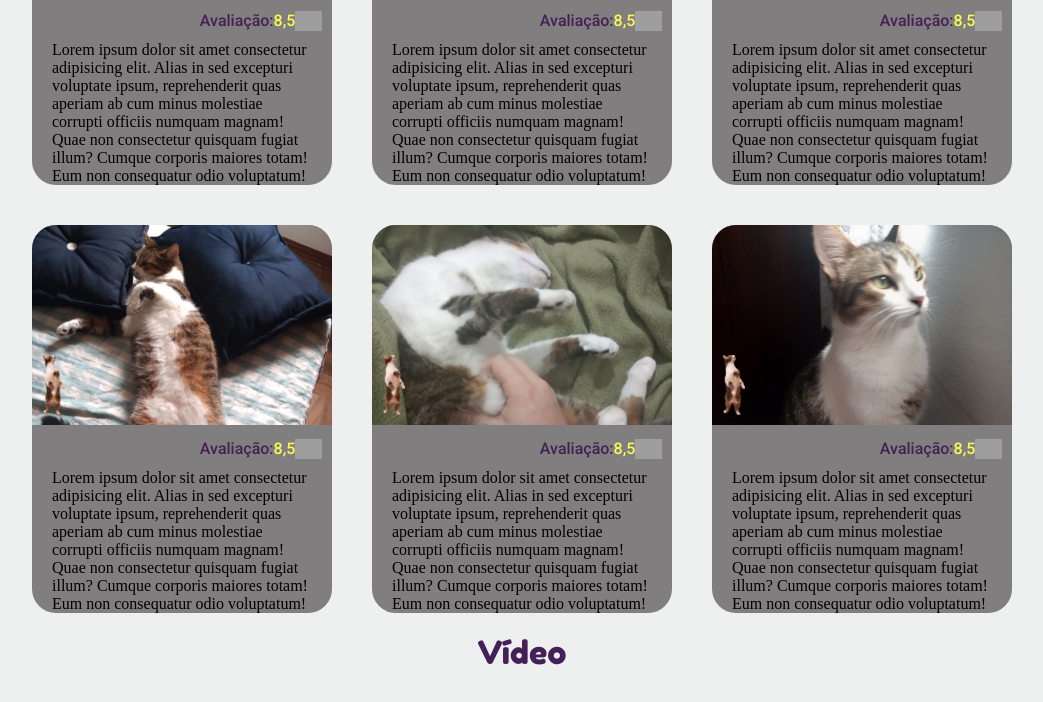
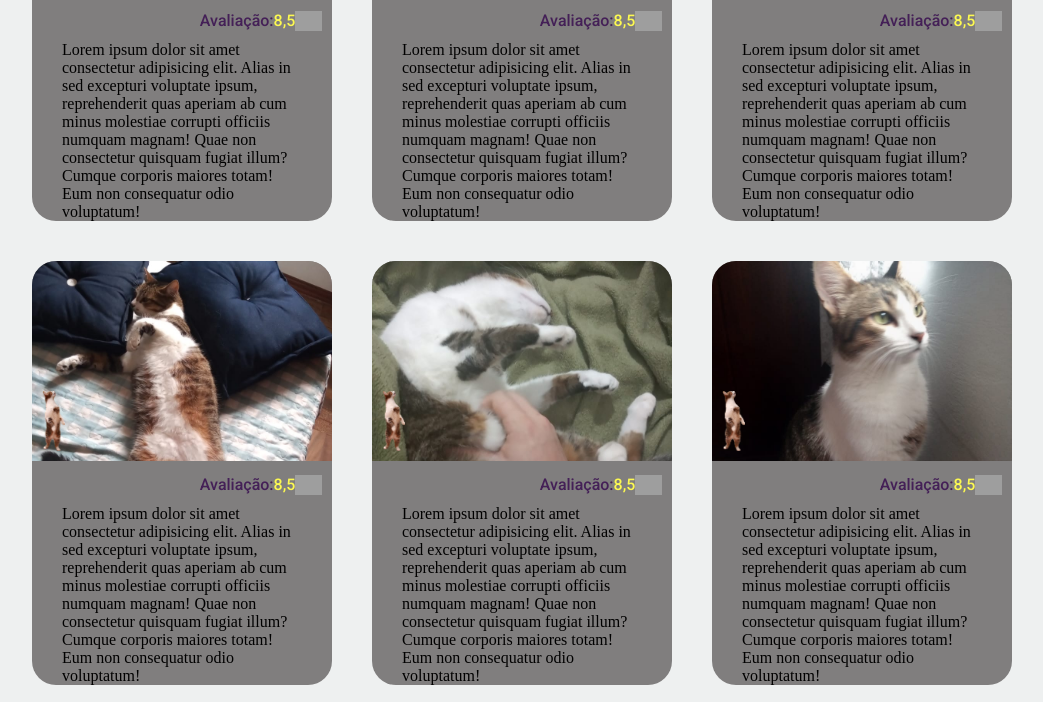
Before and after one commit to Rafael-Morales-Nardini/FrontEnd, a plain HTML site: page Checkpoint_1/index.html in a window 1280 px wide. Shown: the part 996-1698 px from the top of the page, without its empty margins (118-1161 px from the left). Drawn offline with Linux system fonts and the light colour scheme; grey boxes are pictures that could not be loaded.

Commit message:
Update visual Checkpoint 1

```diff
--- a/Checkpoint_1/css/style.css
+++ b/Checkpoint_1/css/style.css
@@ -141,7 +141,7 @@ text-decoration: none;
         background-position: 0 -50px;
     }
     .Photo_content{
-        padding:0 20px;
+        padding:0 30px;
     }
     .Icon_em_pe{
         position: relative;
```
